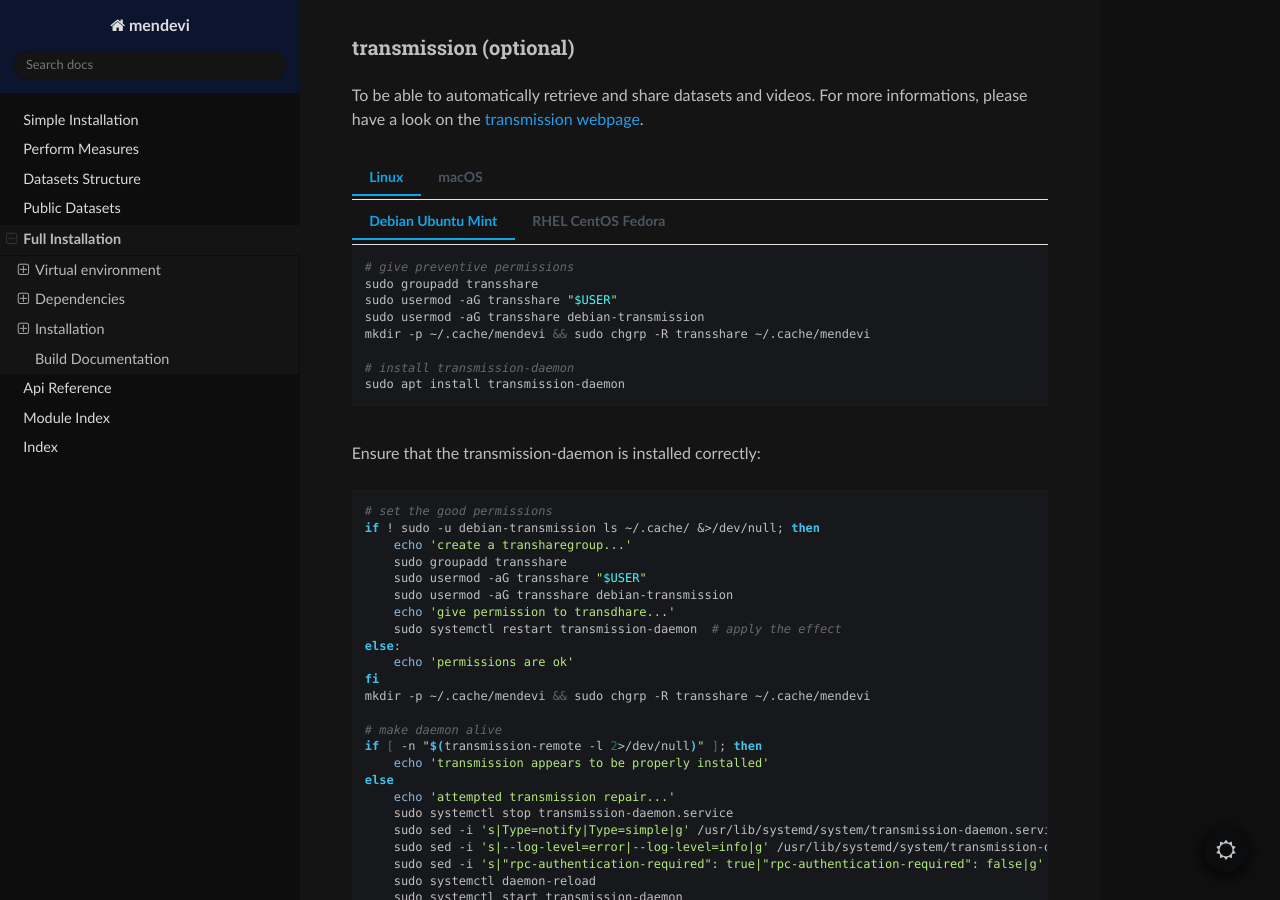
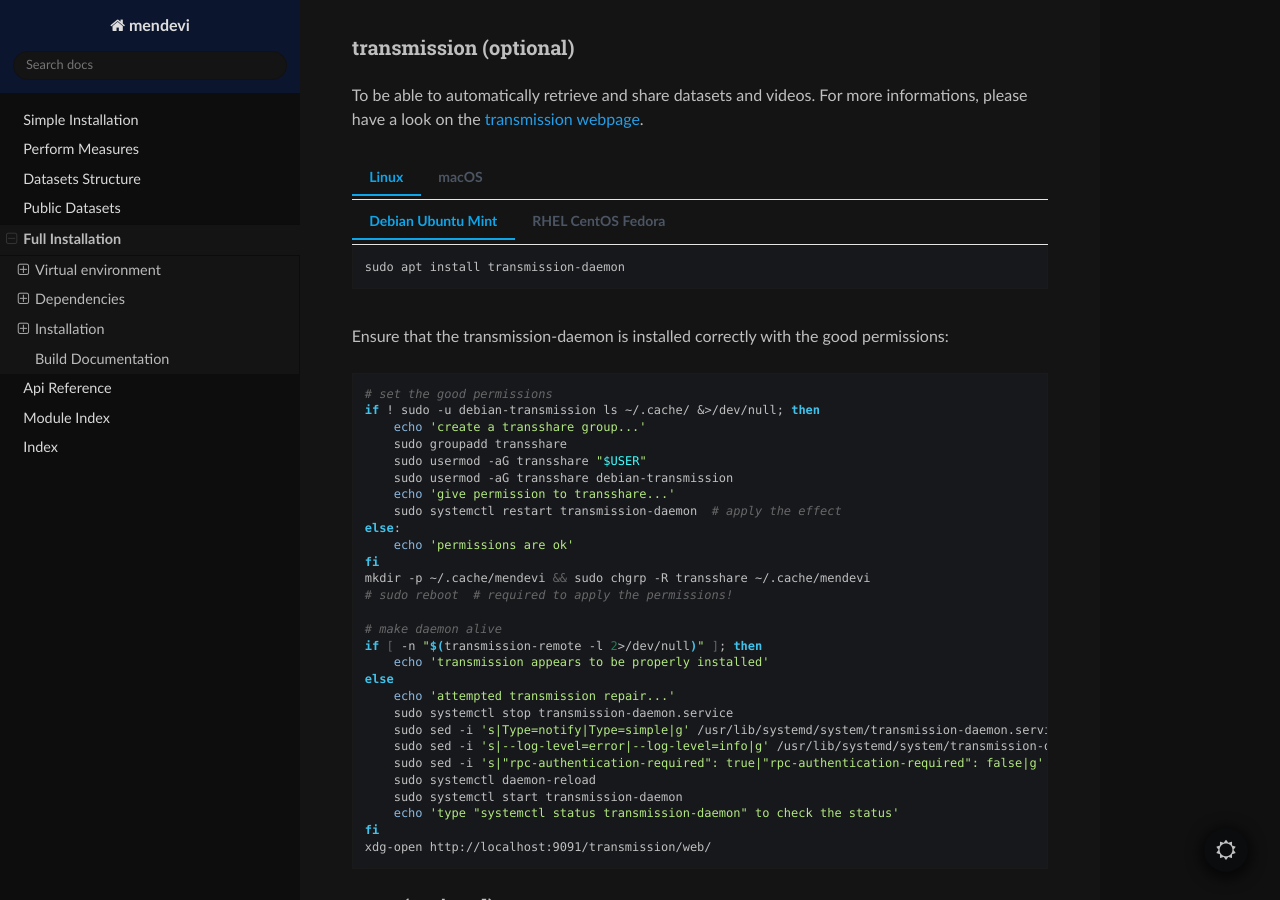
Before and after one commit to robinechuca/mendevi, a Sphinx documentation site: the page built from docs/developer_guide/installation.rst, in a window 1280 px wide and 900 px high, scrolled down 1949 px. Built offline with Sphinx 7.4.7 and the Read the Docs theme 3.1.0, drawn with Linux system fonts in a browser that asks for light colours.

Commit message:
improve transmission debug doc

```diff
--- a/docs/developer_guide/installation.rst
+++ b/docs/developer_guide/installation.rst
@@ -220,13 +220,6 @@
 
         .. code:: shell
 
-            # give preventive permissions
-            sudo groupadd transshare
-            sudo usermod -aG transshare "$USER"
-            sudo usermod -aG transshare debian-transmission
-            mkdir -p ~/.cache/mendevi && sudo chgrp -R transshare ~/.cache/mendevi
-
-            # install transmission-daemon
             sudo apt install transmission-daemon
 
 
@@ -234,13 +227,6 @@
 
         .. code:: shell
 
-            # give preventive permissions
-            sudo groupadd transshare
-            sudo usermod -aG transshare "$USER"
-            sudo usermod -aG transshare debian-transmission
-            mkdir -p ~/.cache/mendevi && sudo chgrp -R transshare ~/.cache/mendevi
-
-            # install transmission-daemon
             sudo dnf install transmission-daemon
 
 
@@ -252,22 +238,23 @@
 
         brew install transmission transmission-cli
 
-Ensure that the transmission-daemon is installed correctly:
+Ensure that the transmission-daemon is installed correctly with the good permissions:
 
 .. code:: shell
 
     # set the good permissions
     if ! sudo -u debian-transmission ls ~/.cache/ &>/dev/null; then
-        echo 'create a transharegroup...'
+        echo 'create a transshare group...'
         sudo groupadd transshare
         sudo usermod -aG transshare "$USER"
         sudo usermod -aG transshare debian-transmission
-        echo 'give permission to transdhare...'
+        echo 'give permission to transshare...'
         sudo systemctl restart transmission-daemon  # apply the effect
     else:
         echo 'permissions are ok'
     fi
     mkdir -p ~/.cache/mendevi && sudo chgrp -R transshare ~/.cache/mendevi
+    # sudo reboot  # required to apply the permissions!
 
     # make daemon alive
     if [ -n "$(transmission-remote -l 2>/dev/null)" ]; then
```
